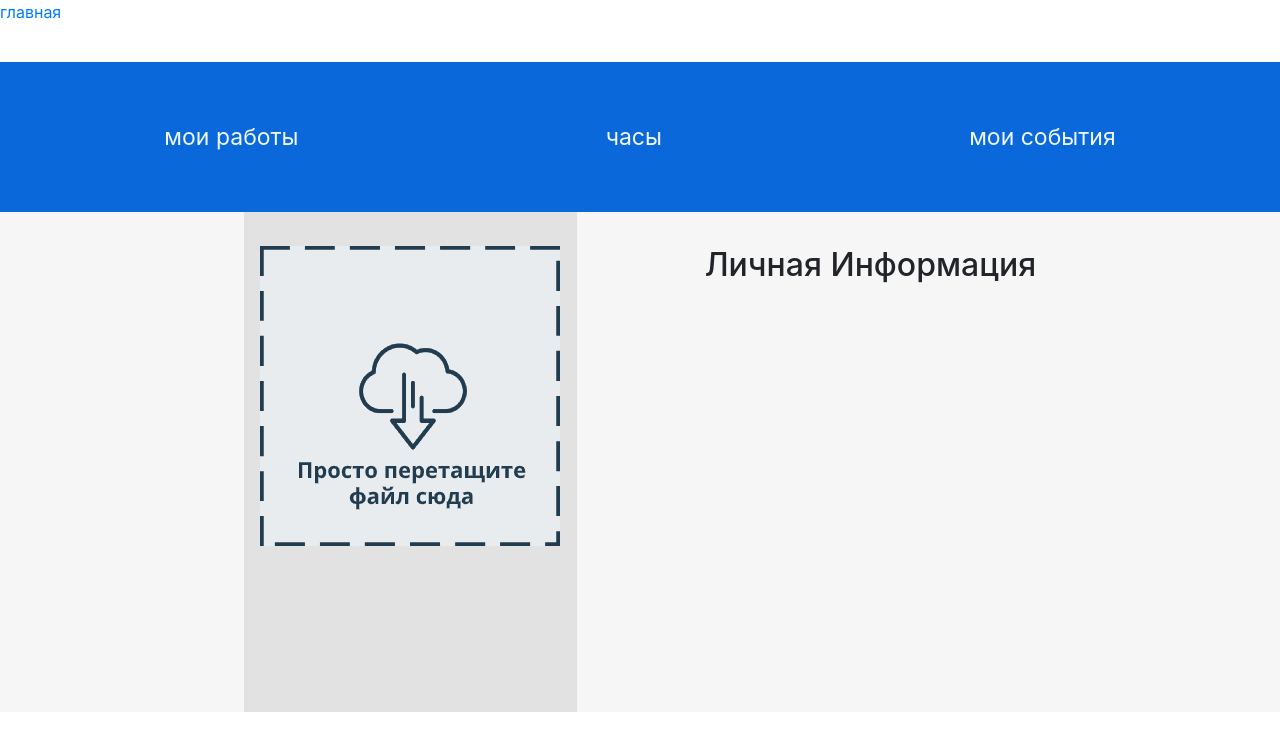
After one commit to Kelrogg/database, a Django app: page /user_cabinet in a window 1280 px wide. The commit adds this page. Shown: the top 751 px of the page. Run offline with Django 3.2, Linux system fonts and the light colour scheme.

Commit message:
users cab

```diff
--- /dev/null
+++ b/web/static/css/user_cabinet.css
@@ -0,0 +1,75 @@
+body, html
+{
+    width: 100%;
+}
+
+.container
+{
+    min-width: 100%;
+    padding-left: 0%;
+    padding-right: 0%;
+}
+
+.events
+{
+    display: flex;
+    flex-direction: row;
+    justify-content: center;
+    background-color: #0a68da;
+    min-width: 100%;
+    margin-top: 3%;
+    height: 150px;
+    gap: 24%;
+}
+
+.row-event
+{
+    display: flex;
+    color: aliceblue;
+    font-weight: 100;
+}
+
+.row-event button
+{
+    font-size: 23px;
+    background:none;
+    border:none;
+    outline: none;
+    margin:0;
+    padding:0;
+    cursor: pointer;
+    color:aliceblue;
+}
+
+.information_container
+{
+    display: flex;
+    background-color: #f6f6f6;
+    flex-direction: row;
+    justify-content: center;
+    gap: 10%;
+    height: 500px;
+}
+
+.info_left
+{
+    background-color: #e2e2e2;
+    display: flex;
+    justify-content: center;
+    width: 26%;
+}
+
+.self_info
+{
+    margin-top: 10%;
+}
+
+.works_popup
+{
+    display: none;
+}
+
+/* .self_info
+{
+    margin-top: 6%;
+} */
--- /dev/null
+++ b/web/static/js/userPoput.js
@@ -0,0 +1,24 @@
+function popup()
+{
+    let popup = document.getElementById('works_popup'),
+    popupToggle = document.getElementById('my_works'),
+    popupClose = document.getElementById('.close');
+
+    popupToggle.onclick = function()
+    {
+        popup.style.display="block";
+    };
+
+    popupClose.onclick = function ()
+    {
+        popup.style.display = "none";
+    }
+
+    window.onclick = function (e)
+    {
+        if(e.target == popup)
+        {
+            popup.style.display = 'none';
+        }
+    }
+}
--- a/web/templates/registration/login.html
+++ b/web/templates/registration/login.html
@@ -7,7 +7,7 @@
           integrity="sha384-TX8t27EcRE3e/ihU7zmQxVncDAy5uIKz4rEkgIXeMed4M0jlfIDPvg6uqKI2xXr2" crossorigin="anonymous">
     {% load static %}
     <link rel="stylesheet" href="{% static 'css/style.css' %}">
-    <title>Dr.Cat</title>
+       <title>uslugi</title>
     <meta id="csrf_token" data-content="{{ csrf_token }}">
 </head>
 
--- a/web/templates/treatment_form.html
+++ b/web/templates/treatment_form.html
@@ -13,7 +13,7 @@
 
 <body class="container-custom">
 <div class="progress">
-    <h2 id="title">Данные о пользователе</h2>
+    <h1 id="title">Данные о пользователе</h1>
 </div>
 <form action="" method="post" enctype="multipart/form-data">
     {% csrf_token %}
@@ -67,6 +67,7 @@
                     </div>
                 </div>
             </div>
+        </div>>
     </div>
 
     <!--screen 3-->
--- /dev/null
+++ b/web/templates/user_cabinet.html
@@ -0,0 +1,57 @@
+<!DOCTYPE html>
+<html lang="ru">
+
+<head>
+    <meta charset="UTF-8">
+    <meta name="viewport" content="width=device-width, initial-scale=1.0">
+    <link rel="stylesheet" href="https://cdn.jsdelivr.net/npm/bootstrap@4.5.3/dist/css/bootstrap.min.css"
+          integrity="sha384-TX8t27EcRE3e/ihU7zmQxVncDAy5uIKz4rEkgIXeMed4M0jlfIDPvg6uqKI2xXr2" crossorigin="anonymous">
+    {% load static %}
+    <link rel="stylesheet" href="{% static 'css/user_cabinet.css' %}">
+    <title>Uslugi</title>
+</head>
+<body class="container">
+    <div class="header">
+        <a class="header_container" href="http://127.0.0.1:8000/login/">главная</a>
+        <!-- <div class="avatar">
+            {% load static %}
+            <img id="avatar-img" src="{% static 'assets/img/upload.png' %}" alt="Persons photo">
+        </div> -->
+    </div>
+    <div class="events">
+        <div class="row-event">
+            <button class="my_works">мои работы</button>
+            <div class="works_popup">
+                <div class="popup-content">
+                    <h2 class="popup_name">Мои Работы</h2>
+                    <span class="close">&times;</span>
+                </div>
+                <div class="popup_body">
+                    <p>text</p>
+                </div>
+            </div>
+        </div>
+        <div class="row-event">
+            <button class="hours">часы</button>
+        </div>
+        <div class="row-event">
+            <button class="my_events">мои события</button>
+        </div>
+    </div>
+    <div class="information_container">
+        <div class="info_left">
+            <div class="self_info">
+                {% load static %}
+                <img id="avatar-img" src="{% static 'assets/img/upload.png' %}" alt="Persons photo">
+            </div>
+        </div>
+        <div class="info_right">
+            <h2 class="self_info"> Личная Информация</h2>
+            <!-- <p class="information"> {{form.todo}} </p> -->
+        </div>
+    </div>
+</body>
+
+{% load static %}
+<script src="{% static 'js/userPoput.js' %} "></script>
+</html>
--- a/web/urls.py
+++ b/web/urls.py
@@ -13,6 +13,7 @@ urlpatterns = [
     path('treatment-form-short', treatment_form_short_view),
     path('signup/', views.sign_up, name='sign_up'),
     path('FAQ/', views.reference_view, name='reference'),
+    path('user_cabinet', views.user_cabinet, name='user_cabinet'),
 
     url(r'^profile/(?P<pk>\d+)$', views.DoctorProfileDetailView.as_view(), name='profile'),
     path('peoples/', views.DoctorsListView.as_view(), name='peoples'),
--- a/web/views.py
+++ b/web/views.py
@@ -322,3 +322,6 @@ def reference_view(request):
                   context={
                       'FAQItems': FAQItem.objects.filter(reference=faq)
                   })
+
+def user_cabinet(request):
+    return render(request, 'user_cabinet.html')
```
Also changed, not shown: web/forms.py (+29 -20 lines), web/models.py (+5 -5 lines), web/static/css/addPacient.css (+8 -8 lines), web/templates/registration/sign_up.html (+32 -9 lines).
